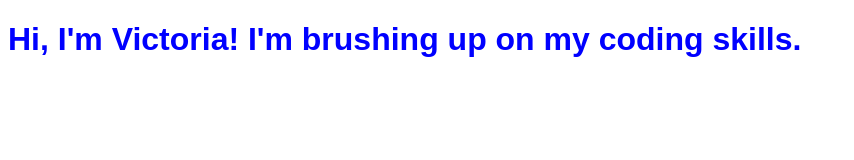
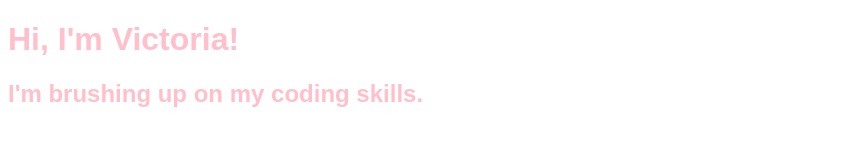
Before and after one commit to Victoria-Farr/coding-bunny-2023, a plain HTML site: page index.html in a window 1280 px wide. Shown: the whole page, without its empty margins (0-854 px from the left). Drawn offline with Linux system fonts and the light colour scheme; a web font is replaced by a local one.

Commit message:
"Additional heading"

```diff
--- a/index.html
+++ b/index.html
@@ -6,6 +6,7 @@
         <link href="https://fonts.googleapis.com/css2?family=Darker+Grotesque:wght@300;400;500;600;700;800;900&display=swap" rel="stylesheet">
     </head>
     <body>
-        <h1>Hi, I'm Victoria! I'm brushing up on my coding skills.</h1>
+        <h1>Hi, I'm Victoria!</h1>
+        <h2>I'm brushing up on my coding skills.</h2>
     </body>
 </html>
--- a/styles.css
+++ b/styles.css
@@ -1,4 +1,4 @@
 body {
-    color: blue;
+    color: pink;
     font-family: 'Darker Grotesque', sans-serif;
   }
```
